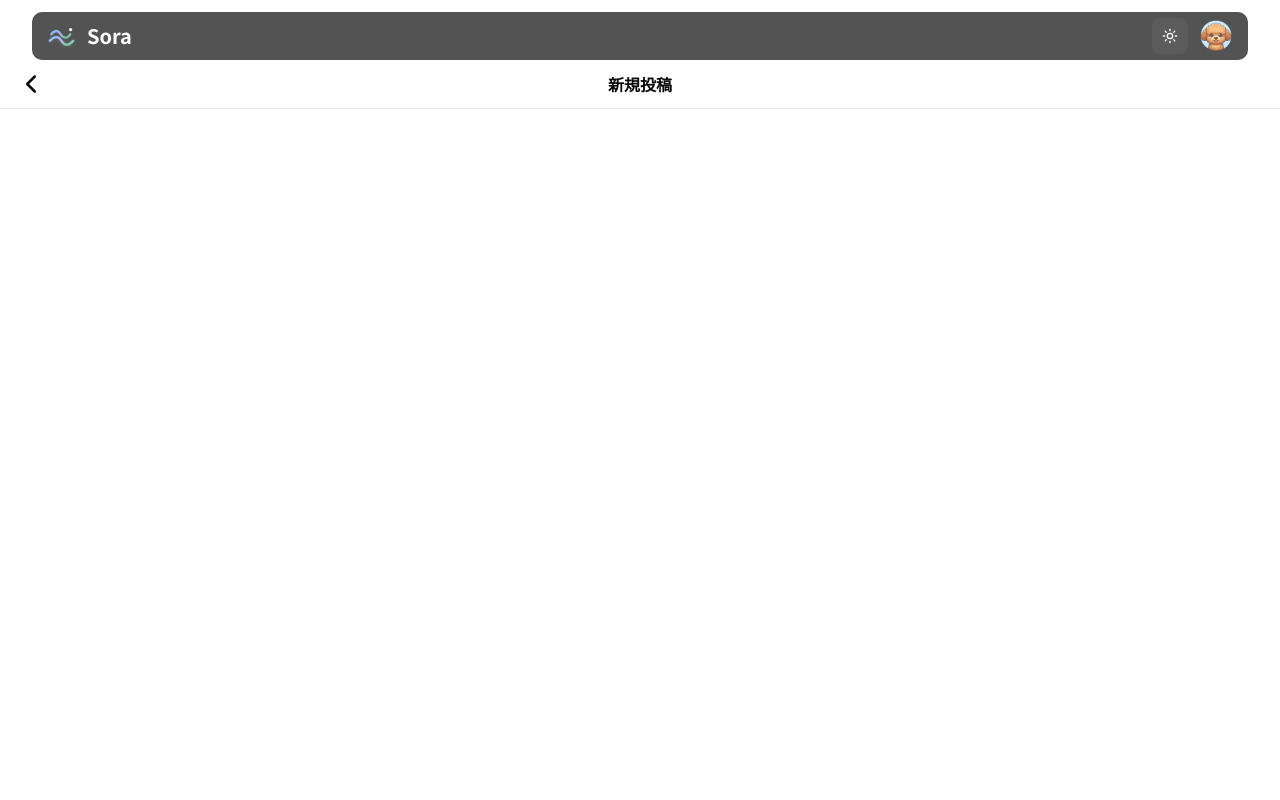
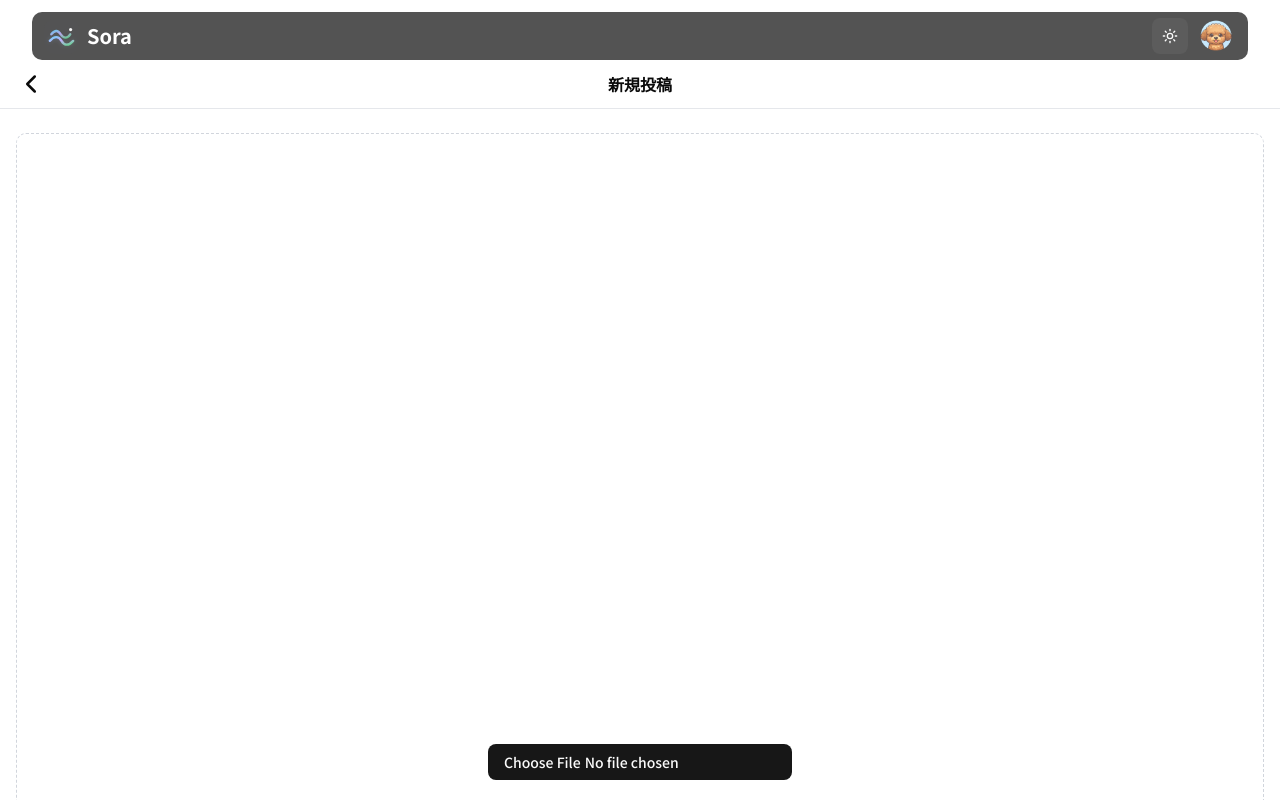
Before and after one commit to fuuta0201/sora, a Next.js app: page /post in a window 1280 px wide. Shown: the top 800 px of the page. Built offline with nearby package versions, Linux system fonts and the light colour scheme.

Commit message:
feat: image select section

```diff
--- /dev/null
+++ b/app/post/_components/imageSelectSection.tsx
@@ -0,0 +1,72 @@
+import { useEffect, useState } from "react";
+import Image from "next/image";
+import { Button } from "@/components/ui/button";
+
+type Props = {
+  onUpload: (file: File | undefined) => void;
+};
+
+export default function ImageSelectSection({
+  onUpload,
+}: Props) {
+  const [imageURL, setImageURL] = useState<string>("");
+
+  useEffect(() => {
+    return () => {
+      // プレビューURLの解放
+      if (imageURL) {
+        URL.revokeObjectURL(imageURL);
+      }
+    };
+  }, [imageURL]);
+
+  const handleFileChange = (
+    e: React.ChangeEvent<HTMLInputElement>
+  ) => {
+    const file = e.target.files?.[0];
+    if (imageURL) {
+      URL.revokeObjectURL(imageURL);
+    }
+
+    if (!file) {
+      setImageURL("");
+      onUpload(undefined);
+      return;
+    }
+
+    const url = URL.createObjectURL(file);
+    setImageURL(url);
+    onUpload(file);
+  };
+
+  return (
+    <div className="w-full px-4 py-6">
+      <div className="w-full aspect-square relative">
+        {imageURL ? (
+          <Image
+            src={imageURL}
+            fill={true}
+            alt="選択された画像"
+            className="object-cover rounded-lg"
+          />
+        ) : (
+          <div className="w-full h-full rounded-lg border border-gray-300 border-dashed grid place-items-center">
+            <p className="text-sm text-gray-400">
+              画像が選択されていません
+            </p>
+          </div>
+        )}
+      </div>
+      <Button
+        className="fixed bottom-5 left-1/2 -translate-x-1/2 text-sm"
+        asChild
+      >
+        <input
+          type="file"
+          accept="image/*"
+          onChange={handleFileChange}
+        />
+      </Button>
+    </div>
+  );
+}
--- a/app/post/_components/postHeader.tsx
+++ b/app/post/_components/postHeader.tsx
@@ -1,8 +1,16 @@
-"use client";
 import { useRouter } from "next/navigation";
 import { ChevronLeft } from "lucide-react";
+import { Button } from "@/components/ui/button";
 
-export default function PostHeader() {
+type Props = {
+  isShowNextButton: boolean;
+  onPostImage: () => void;
+};
+
+export default function PostHeader({
+  isShowNextButton,
+  onPostImage,
+}: Props) {
   const router = useRouter();
   return (
     <div className="relative mt-15 flex w-full justify-center border-b border-b-gray-200 dark:border-b-gray-500 py-3">
@@ -15,6 +23,16 @@ export default function PostHeader() {
       >
         <ChevronLeft size={30} />
       </button>
+      {isShowNextButton && (
+        <Button
+          variant="ghost"
+          className="absolute right-4 top-1/2 -translate-y-1/2"
+          onClick={onPostImage}
+          disabled={!isShowNextButton}
+        >
+          次へ
+        </Button>
+      )}
     </div>
   );
 }
--- a/app/post/page.tsx
+++ b/app/post/page.tsx
@@ -1,9 +1,33 @@
+"use client";
+import { useState } from "react";
 import PostHeader from "./_components/postHeader";
+import ImageSelectSection from "./_components/imageSelectSection";
 
 export default function Page() {
+  const [uploadedFile, setUploadedFile] = useState<
+    File | undefined
+  >(undefined);
+
+  // microCMS 画像アップロードAPIと通信
+  // レスポンス : 画像URL
+  const handleImagePost = async () => {
+    if (!uploadedFile) return;
+
+    const buffer = Buffer.from(
+      await uploadedFile.arrayBuffer()
+    );
+    console.log(buffer);
+  };
+
   return (
     <main>
-      <PostHeader />
+      <PostHeader
+        isShowNextButton={!!uploadedFile}
+        onPostImage={handleImagePost}
+      />
+      <ImageSelectSection
+        onUpload={(file) => setUploadedFile(file)}
+      />
     </main>
   );
 }
```
